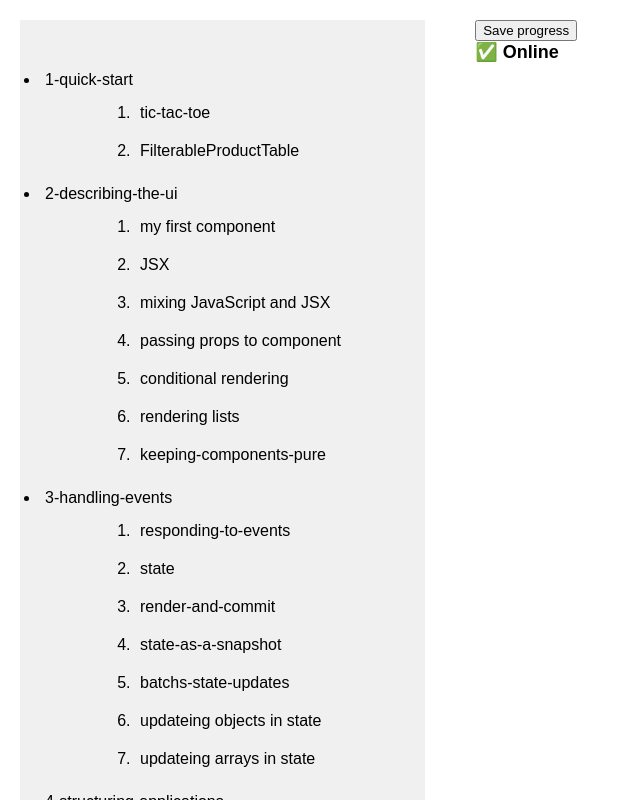
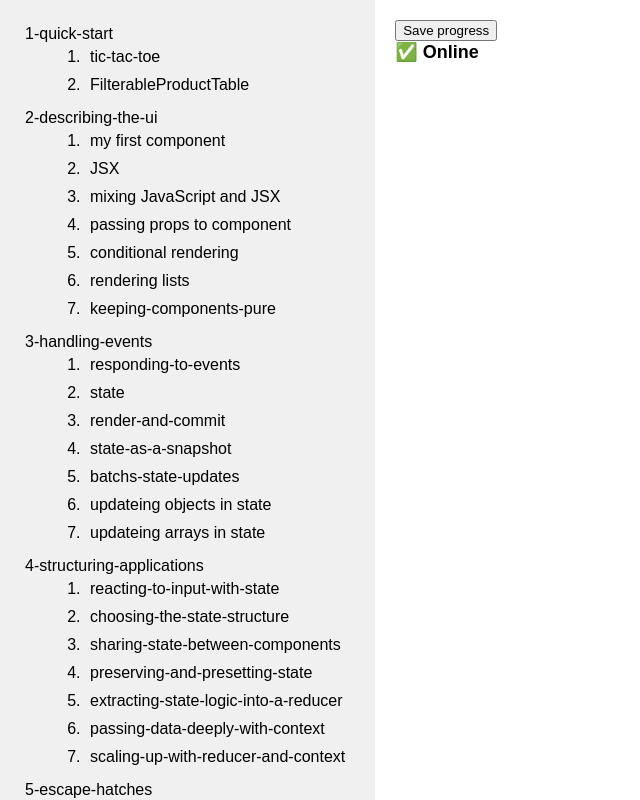
Before and after one commit to yuyongyu08/first-react-app, a React (Vite) app: page / in a window 1280 px wide. Shown: the top 800 px of the page, without its empty margins (0-640 px from the left). Built offline with nearby package versions, Linux system fonts and the light colour scheme.

Commit message:
modify menu

```diff
--- a/src/App.jsx
+++ b/src/App.jsx
@@ -16,7 +16,7 @@ export default function App() {
           {demos.map((item) => (
             <li key={item.chapter}>
               {item.chapter}
-              <ol style={{ listStyle: "auto", marginLeft: "50px" }}>
+              <ol >
                 {item.children.map((children) => (
                   <li
                     key={children.title}
@@ -31,7 +31,7 @@ export default function App() {
           ))}
         </ul>
       </aside>
-      <main>{currentSection.compoment}</main>
+      <main className="container">{currentSection.compoment}</main>
     </section>
   );
 }
--- a/src/index.css
+++ b/src/index.css
@@ -4,8 +4,7 @@
 
 body {
   font-family: sans-serif;
-  /* margin: 20px; */
-  padding: 0;
+  margin: 0 !important;
 }
 
 h1 {
@@ -56,16 +55,24 @@ ul {
 
 .menu {
   background-color: #f0f0f0;
-  margin-right: 50px;
+  padding: 20px;
+  height: 100vh;
+  overflow: scroll;
 }
 
 .menu ul {
-  padding: 20px;
+  list-style: none;
+  padding: 0;
+  margin: 0;
 }
 
 .menu ul li {
-  margin-top: 10px;
-    padding: 5px;
+  padding: 5px;
+}
+
+.menu ol {
+  list-style: auto;
+  margin-left: 20px;
 }
 
 .menu ol li {
@@ -75,6 +82,10 @@ ul {
   background-color: #e0e0e0;
 }
 
+.container {
+  padding: 20px;
+}
+
 .active {
   background-color: #e0e0e0;
 }
```
Also changed, not shown: 1 other file (tests, documents, lock files or other folders).
